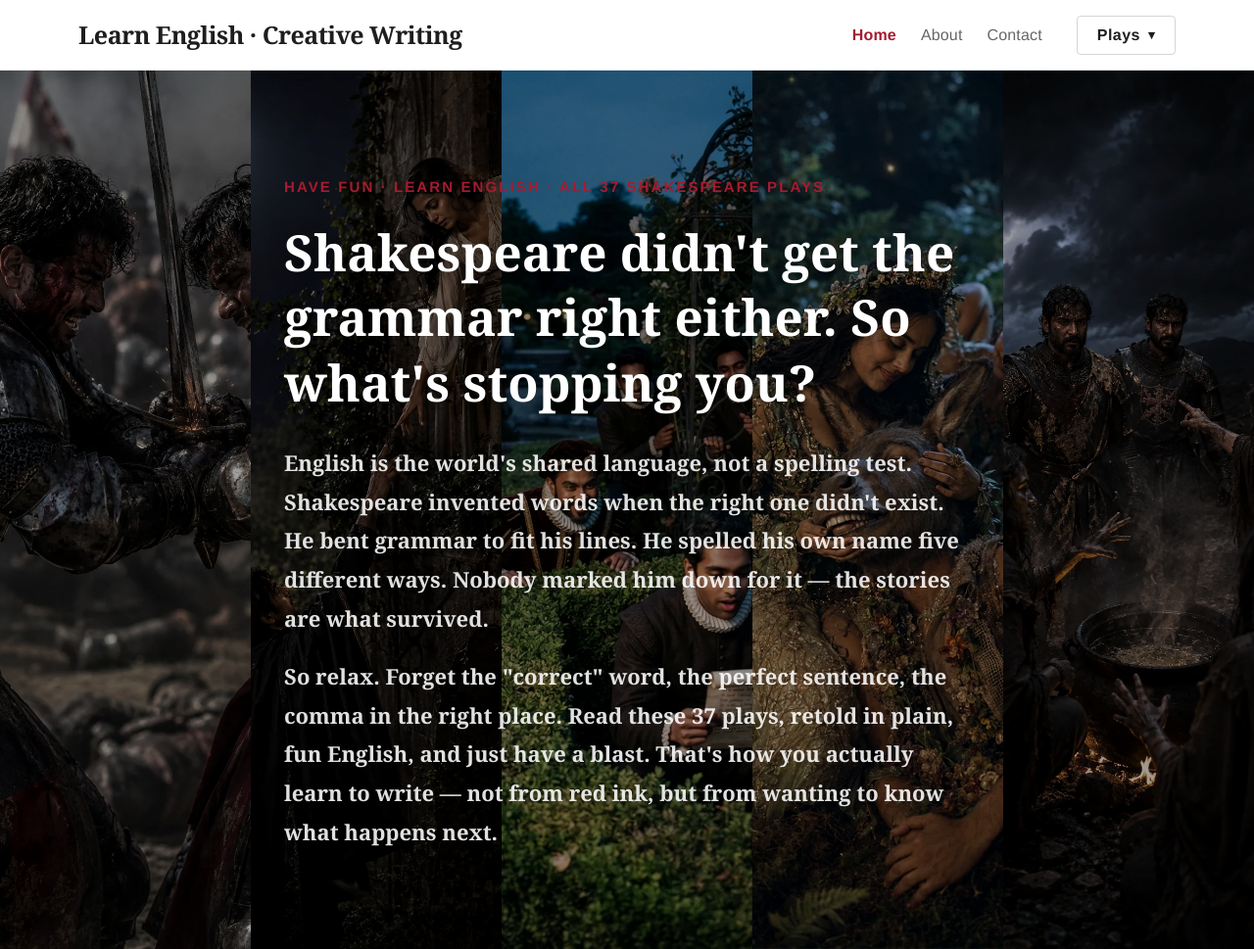
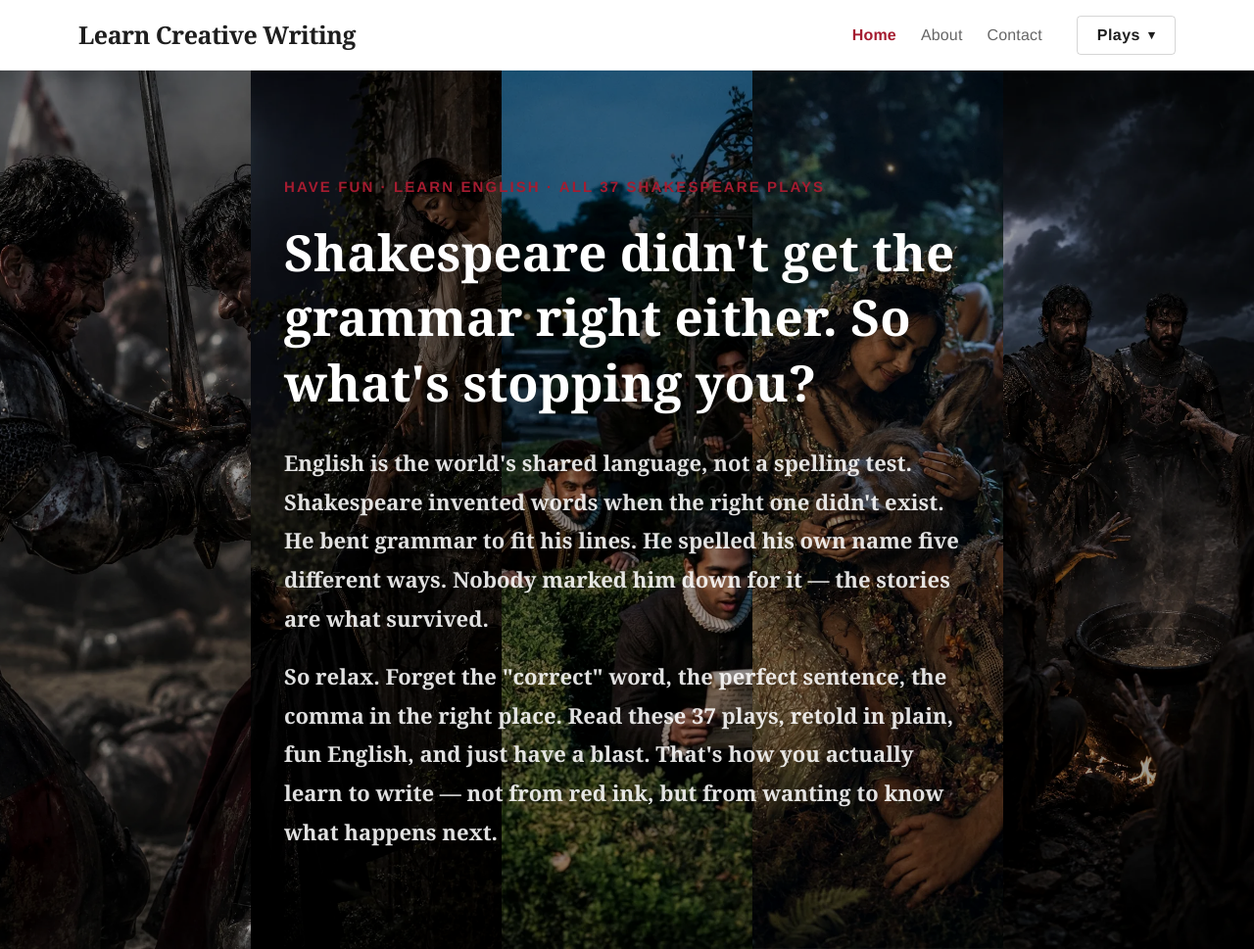
Before and after one commit to quantumcomputing-lab/english-creative-4sh-education, a plain HTML site: page index.html in a window 1280 px wide. Shown: the top 969 px of the page at 98% size. Drawn offline with Linux system fonts and the light colour scheme.

Commit message:
Shorten header logo text to "Learn Creative Writing"

```diff
--- a/index.html
+++ b/index.html
@@ -55,7 +55,7 @@
 
     <header class="site-header">
         <div class="header-inner">
-            <a href="#home" class="logo">Learn English &middot; Creative Writing</a>
+            <a href="#home" class="logo">Learn Creative Writing</a>
             <nav class="desktop-nav" lang="en">
                 <a href="#home">Home</a>
                 <a href="#founder">About</a>
```
